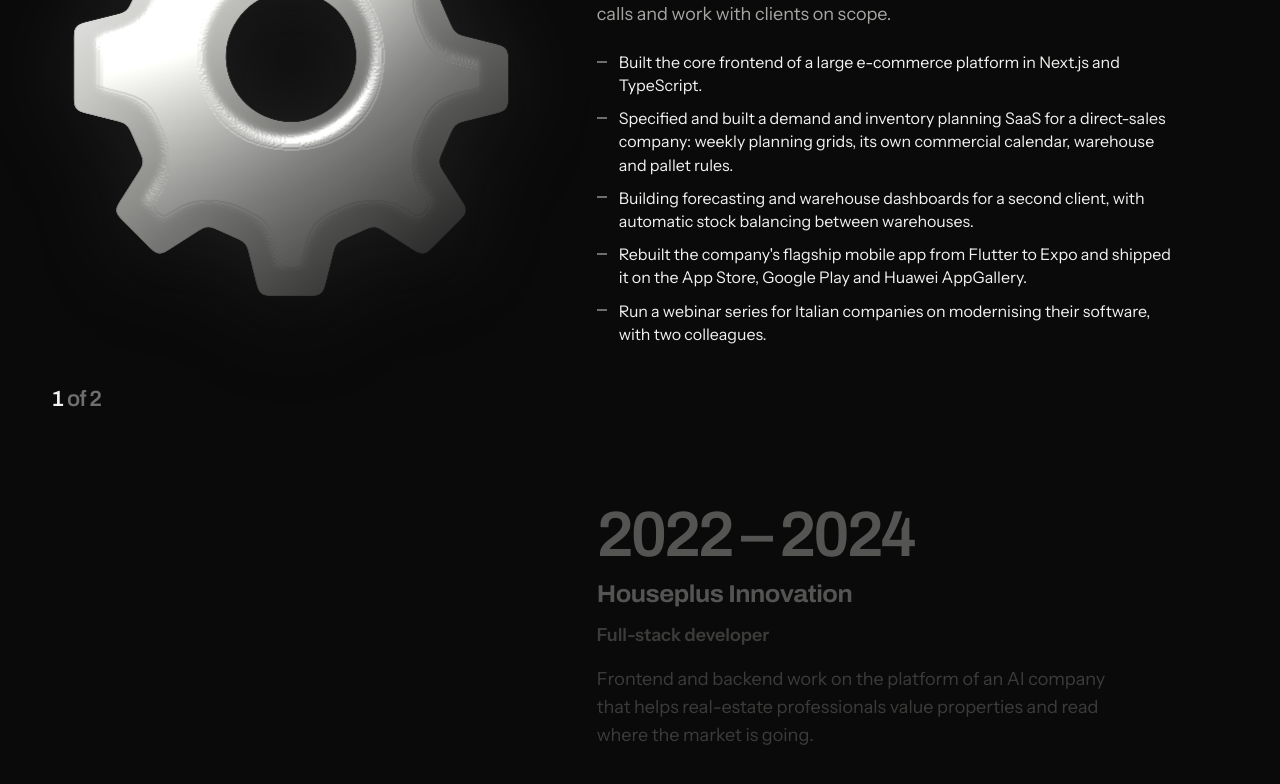
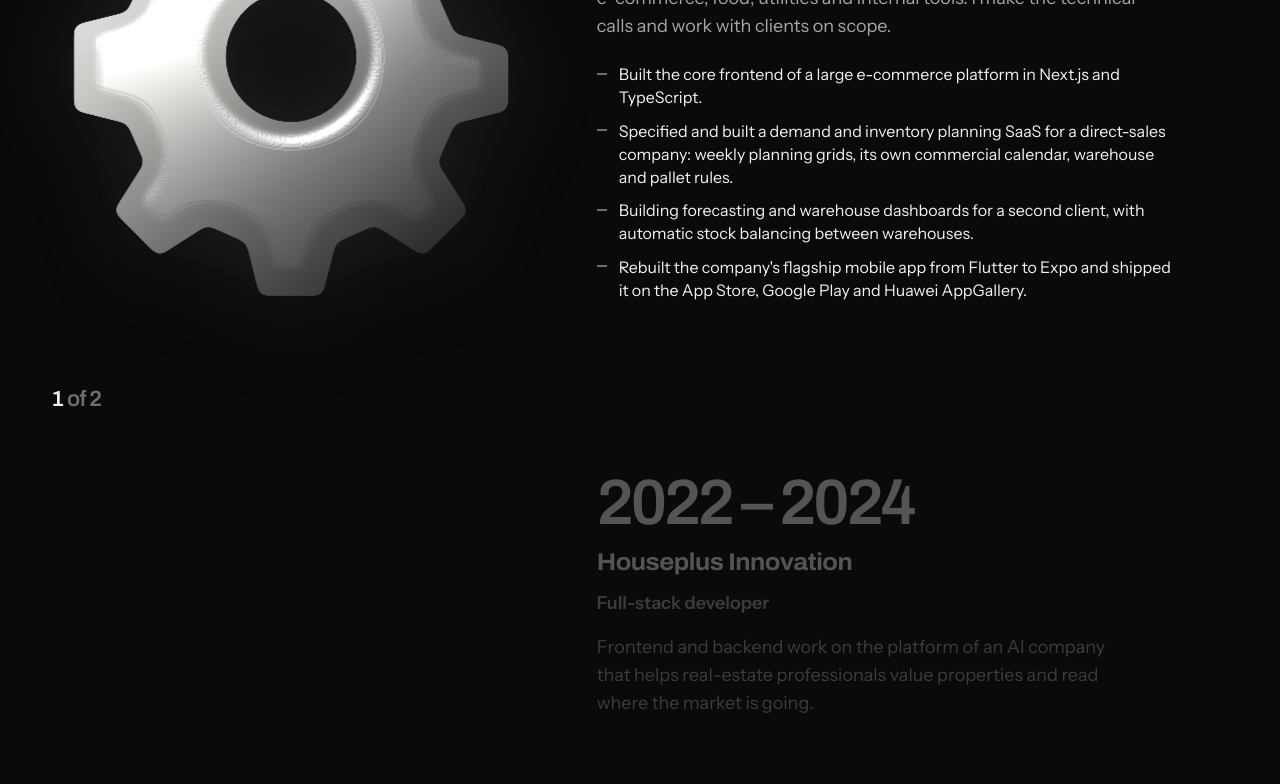
Before and after one commit to francesco-saponaro/portfolio, a Next.js app: page / in a window 1280 px wide. Shown: the part 4530-5314 px from the top of the page. Built offline with nearby package versions, Linux system fonts and the light colour scheme.

Commit message:
Portfolio: Drop the webinar line from the work list

```diff
--- a/src/data/site.ts
+++ b/src/data/site.ts
@@ -43,7 +43,6 @@ export const WORK: Job[] = [
       "Specified and built a demand and inventory planning SaaS for a direct-sales company: weekly planning grids, its own commercial calendar, warehouse and pallet rules.",
       "Building forecasting and warehouse dashboards for a second client, with automatic stock balancing between warehouses.",
       "Rebuilt the company's flagship mobile app from Flutter to Expo and shipped it on the App Store, Google Play and Huawei AppGallery.",
-      "Run a webinar series for Italian companies on modernising their software, with two colleagues.",
     ],
   },
   {
```
